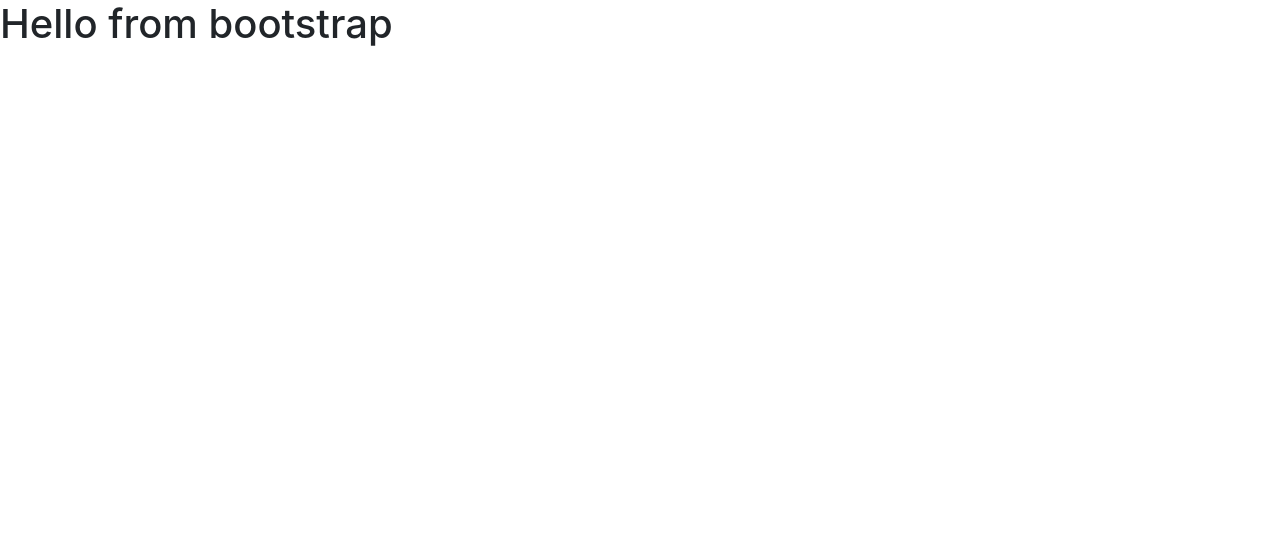
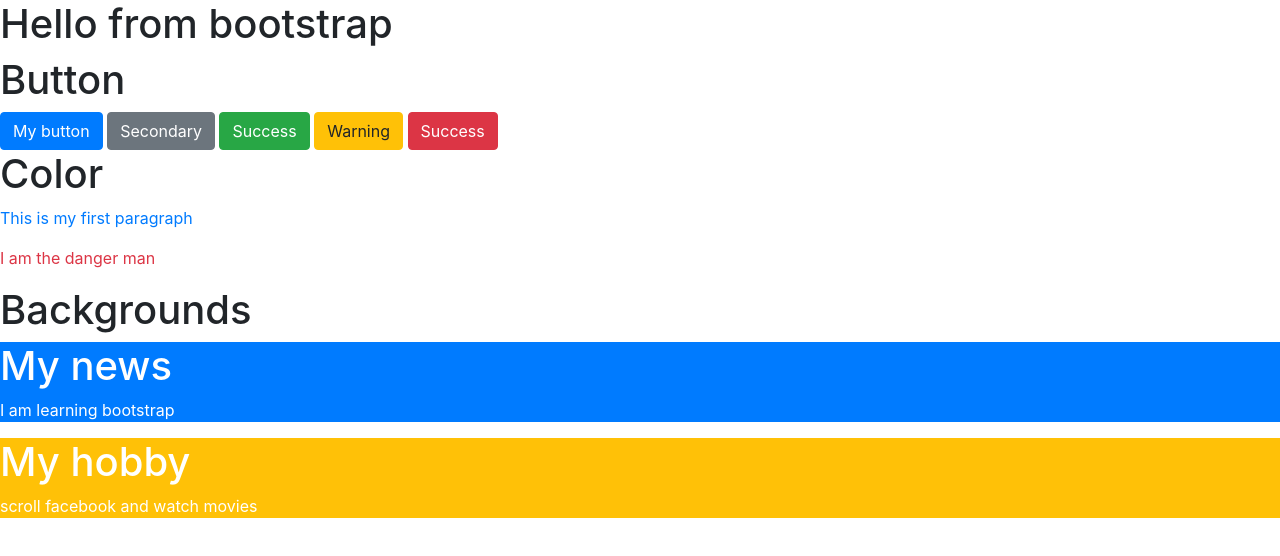
Before and after one commit to mnb00754/Bootstrap-practice, a plain HTML site: page index.html in a window 1280 px wide. Drawn offline with Linux system fonts and the light colour scheme.

Commit message:
some code add

```diff
--- a/index.html
+++ b/index.html
@@ -4,12 +4,29 @@
     <meta charset="UTF-8" />
     <meta name="viewport" content="width=device-width, initial-scale=1.0" />
     <title>bootstrap booting</title>
-    <link
-      rel="stylesheet"
-      href="css/bootstrap-4.4.1-dist/css/bootstrap.min.css"
-    />
+    <link rel="stylesheet" href="css/bootstrap-4.4.1-dist/css/bootstrap.min.css">
   </head>
   <body>
     <h1>Hello from bootstrap</h1>
+    <h1>Button</h1>
+    <button class="btn btn-primary">My button</button>
+    <button type="button" class="btn btn-secondary">Secondary</button>
+    <button class="btn btn-success">Success</button>
+    <button class="btn btn-warning">Warning</button>
+    <button class="btn btn-danger">Success</button>
+
+    <h1>Color</h1>
+    <p class="text-primary">This is my first paragraph</p>
+    <p class="text-danger">I am the danger man</p>
+
+    <h1>Backgrounds</h1>
+    <div class="bg-primary text-white">
+      <h1>My news</h1>
+      <p>I am learning bootstrap</p>
+    </div>
+    <div class="text-white bg-warning">
+      <h1>My hobby</h1>
+      <p>scroll facebook and watch movies</p>
+    </div>
   </body>
 </html>
```
